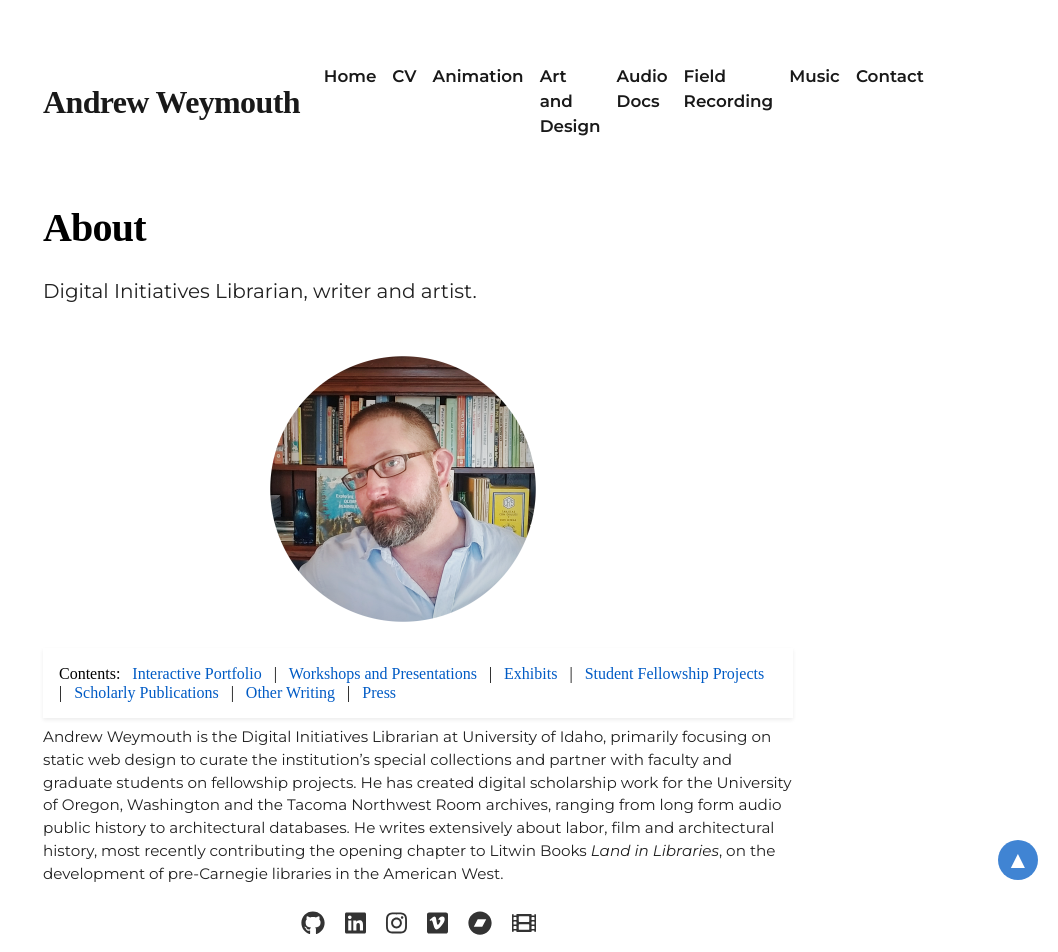
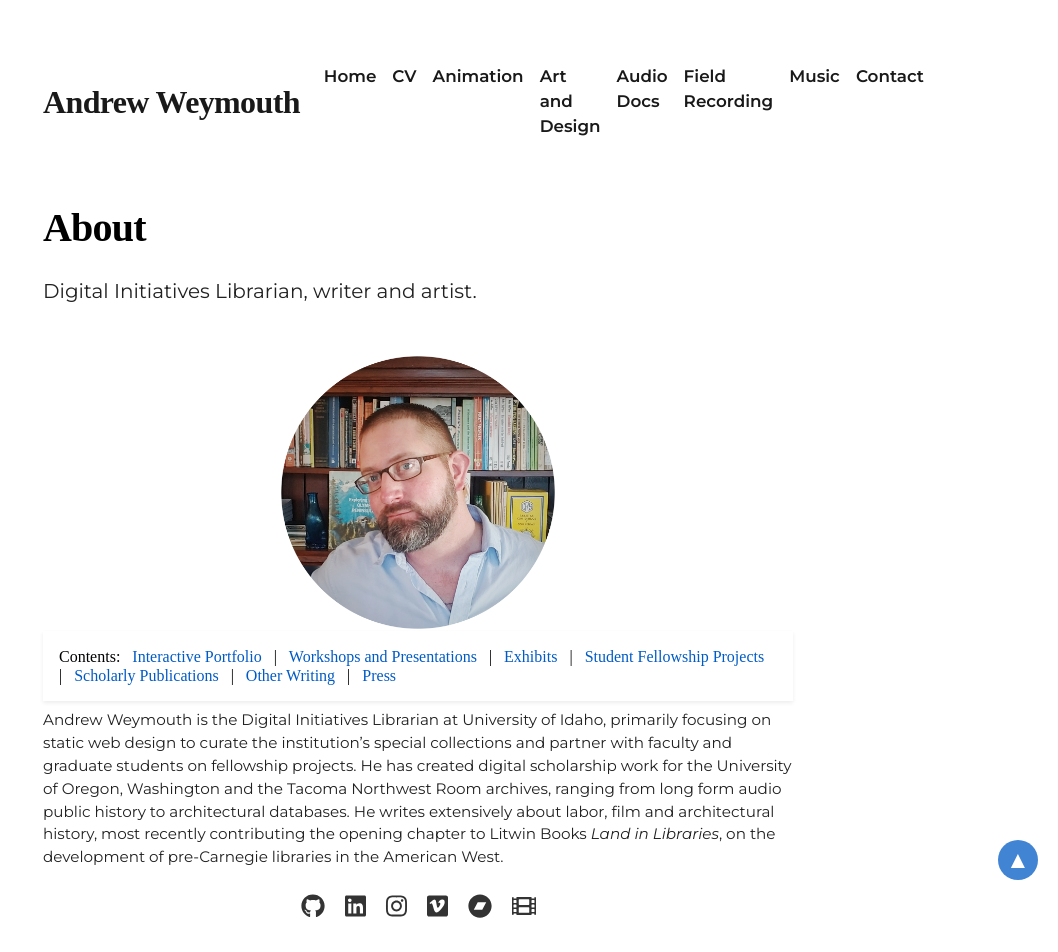
Before and after one commit to aweymo/base, a Jekyll site: the page built from index.md, in a window 1280 px wide. Shown: the top 952 px of the page, without its empty margins (222-1280 px from the left). Built offline with Jekyll 4.4.1, drawn with Linux system fonts in a browser that asks for light colours; nearby versions of some CDN libraries; some web fonts are replaced.

Commit message:
move headshot to image folder

```diff
--- /dev/null
+++ b/_includes/index.html
@@ -0,0 +1,3 @@
+---
+layout: default
+---
--- a/index.html
+++ /dev/null
@@ -1,3 +0,0 @@
----
-layout: default
----
--- a/index.md
+++ b/index.md
@@ -3,9 +3,13 @@ layout: default
 headline: About
 description: Andrew Weymouth is the Digital Initiatives Librarian at University of Idaho, primarily focusing on static web design to curate the institution’s special collections and partner with faculty and graduate students on fellowship projects. He has created digital scholarship work for the University of Oregon, Washington and the Tacoma Northwest Room archives, ranging from long form audio public history to architectural databases. He writes extensively about labor, film and architectural history, most recently contributing the opening chapter to Litwin Books Land in Libraries, on the development of pre-Carnegie libraries in the American West.
 summary: Digital Initiatives Librarian, writer and artist.
-featured-img: headshot_circle.png
+featured-img:
 permalink: /
 ---
+
+<div style="max-width: 100%; overflow: hidden; text-align: center;">
+  <img src="/images/headshot_circle.png" alt="Photo of the Author with a bad pandemic haircut" title="Andrew Weymouth" style="width: 25%; height: auto; margin: 0 auto;">
+</div>
 
 {% include feature/nav-menu.html sections="Interactive Portfolio;Workshops and Presentations;Exhibits;Student Fellowship Projects;Scholarly Publications;Other Writing;Press" %}
 
```
Also changed, not shown: images/headshot_circle.png (renamed from assets/img/posts/headshot_circle.png), 4 other files.
